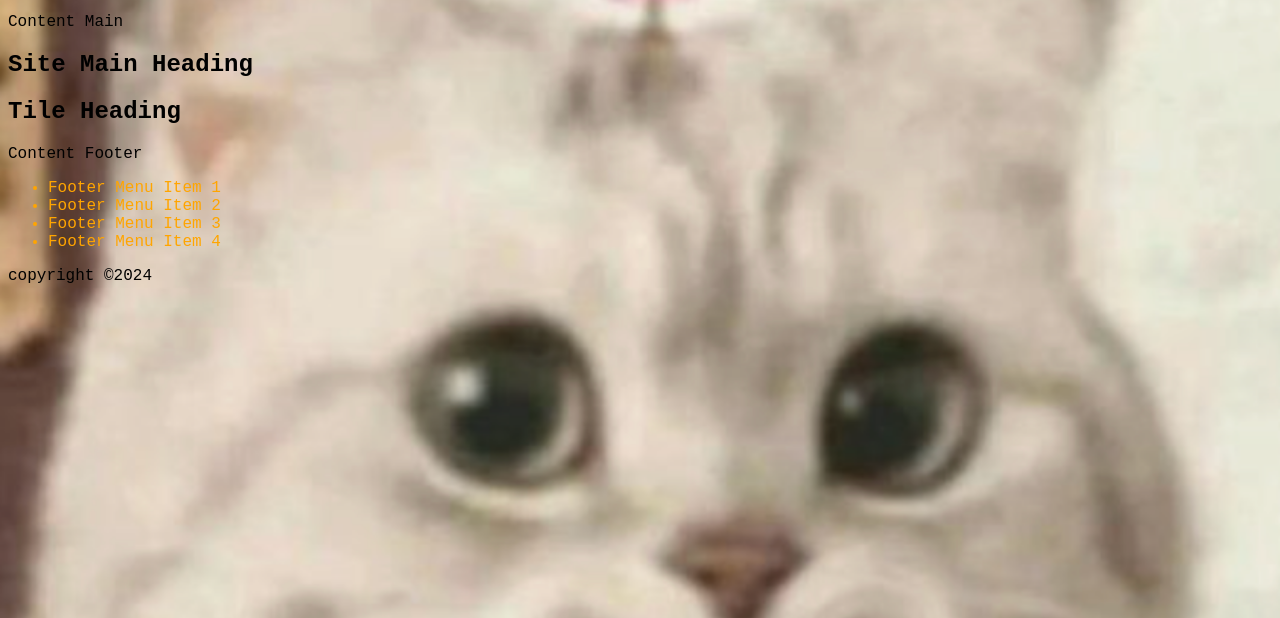
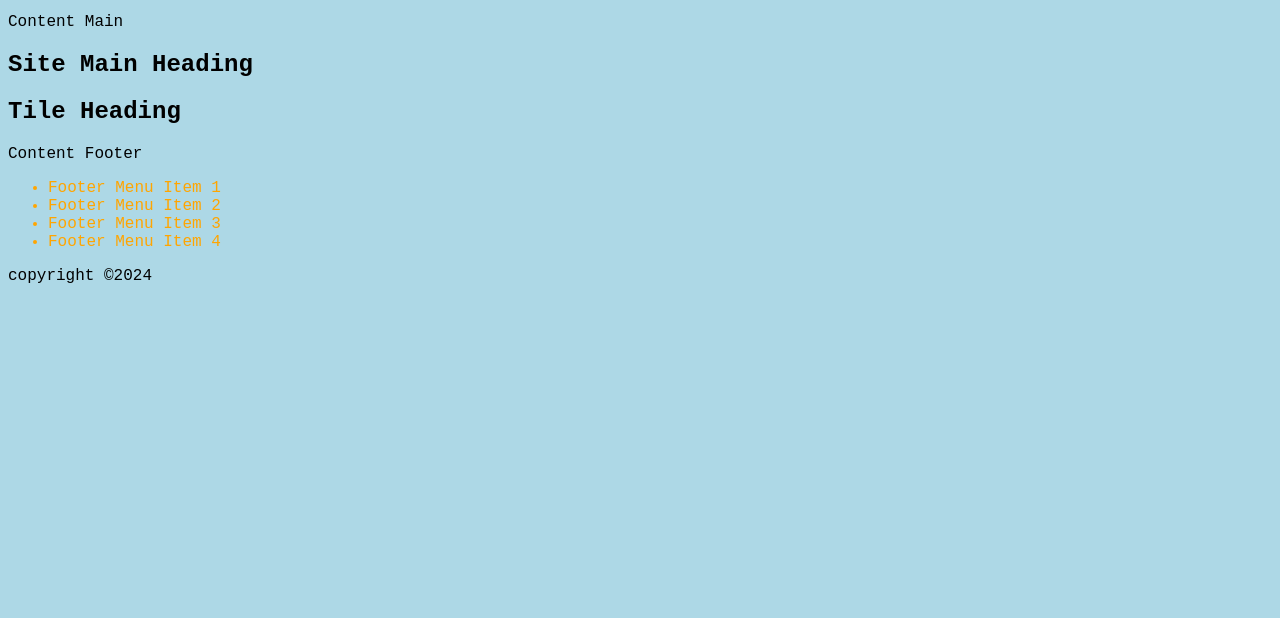
Before and after one commit to ninakarli02/HFIAD_22_Responsive_Design, a plain HTML site: page Git/demo-projekt/index.html in a window 1280 px wide. Shown: the part 182-800 px from the top of the page. Drawn offline with Linux system fonts and the light colour scheme.

Commit message:
no message

```diff
--- a/Git/demo-projekt/styles.css
+++ b/Git/demo-projekt/styles.css
@@ -6,8 +6,9 @@ li{
     color: orange;
 }
 body {
-    background-image: url(images/hintergrundbild_2.png);
+    /*background-image: url(images/hintergrundbild_2.png);
     background-repeat: no-repeat;
-    background-size: 100%;
+    background-size: 100%;*/
+    background-color: lightblue;
     font-family:'Courier New', Courier, monospace;
 }
```
